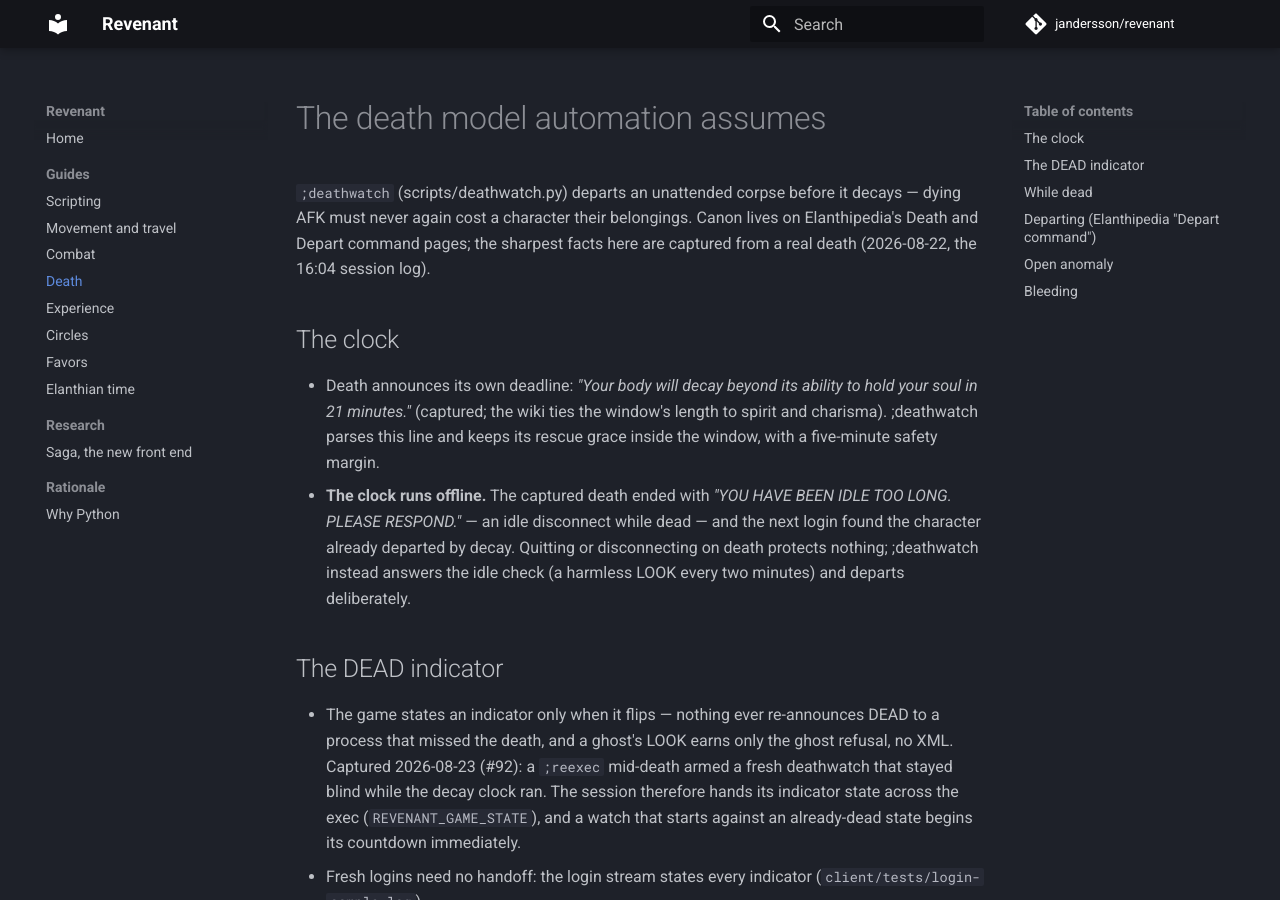
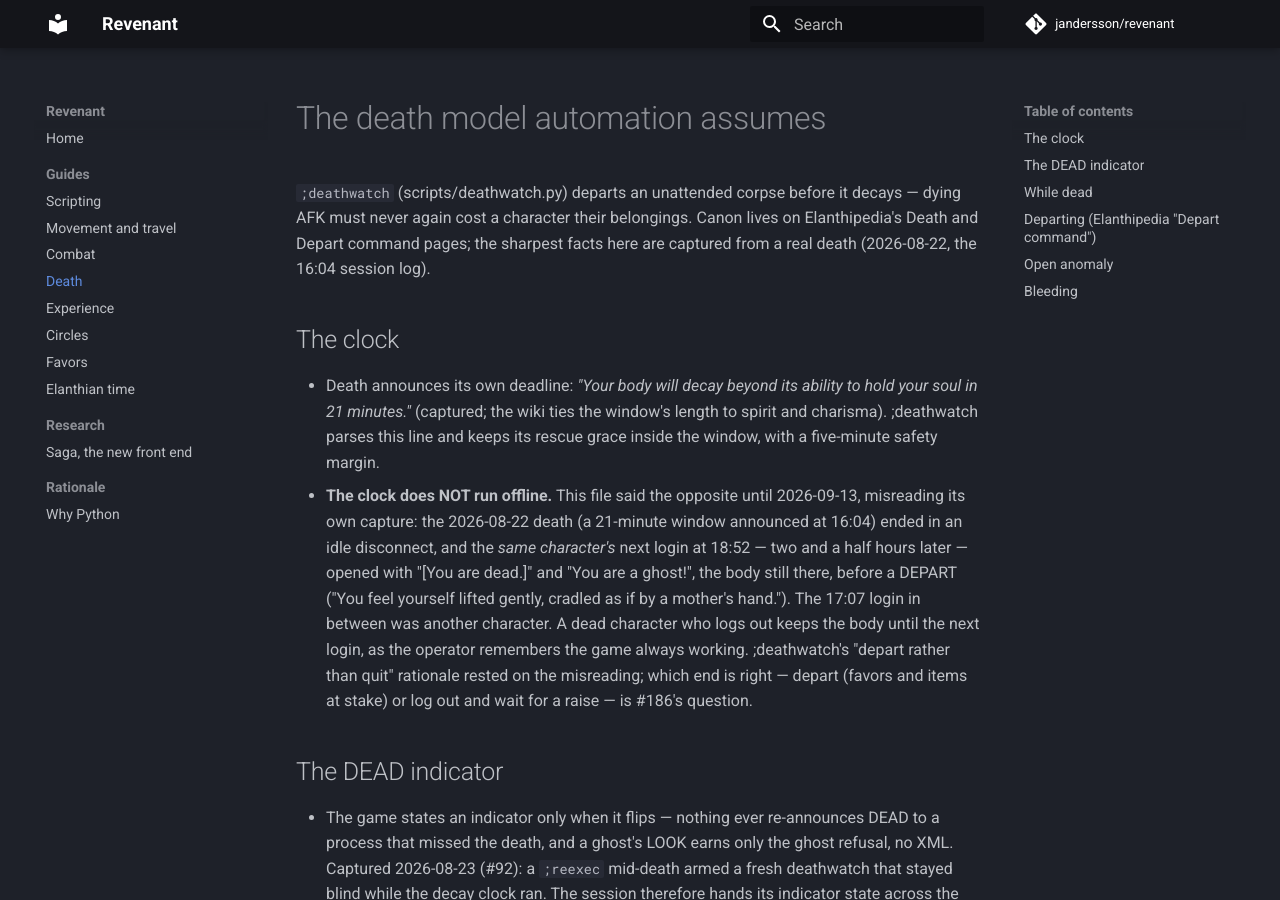
Before and after one commit to jandersson/revenant, an MkDocs documentation site: the page built from docs/death.md, in a window 1280 px wide and 900 px high. Built offline with MkDocs 1.6.1 and Material for MkDocs 9.7.7, drawn with Linux system fonts in a browser that asks for light colours; comment, search, counter and statistics services are not loaded.

Commit message:
docs(death): the decay clock does not run offline — the 2026-08-22 capture says so
docs/death.md claimed the clock runs offline, and ;deathwatch departs
rather than logging out on that claim. Re-read on 2026-09-13 after the
operator questioned it, the capture shows the opposite: the character
died at 16:04 with a 21-minute window, dropped on the idle check, and
the same character's next login at 18:52 opened with "[You are dead.]"
and "You are a ghost!", the body intact, before a DEPART. The 17:07
login taken for "found departed by decay" was another character.

The model and the deathwatch docstring now carry the finding; the
watch's behaviour is unchanged until #186 decides between departing at
the grace and logging out to wait for a raise.

Co-Authored-By: Claude Fable 5.1 <noreply@anthropic.com>

```diff
--- a/docs/death.md
+++ b/docs/death.md
@@ -13,12 +13,19 @@ pages; the sharpest facts here are captured from a real death
   the window's length to spirit and charisma). ;deathwatch parses
   this line and keeps its rescue grace inside the window, with a
   five-minute safety margin.
-- **The clock runs offline.** The captured death ended with *"YOU
-  HAVE BEEN IDLE TOO LONG. PLEASE RESPOND."* — an idle disconnect
-  while dead — and the next login found the character already
-  departed by decay. Quitting or disconnecting on death protects
-  nothing; ;deathwatch instead answers the idle check (a harmless
-  LOOK every two minutes) and departs deliberately.
+- **The clock does NOT run offline.** This file said the opposite
+  until 2026-09-13, misreading its own capture: the 2026-08-22 death
+  (a 21-minute window announced at 16:04) ended in an idle disconnect,
+  and the *same character's* next login at 18:52 — two and a half
+  hours later — opened with "[You are dead.]" and "You are a ghost!",
+  the body still there, before a DEPART ("You feel yourself lifted
+  gently, cradled as if by a mother's hand."). The 17:07 login in
+  between was another character. A dead character who logs out keeps
+  the body until the next login, as the operator remembers the game
+  always working. ;deathwatch's "depart rather than quit" rationale
+  rested on the misreading; which end is right — depart (favors and
+  items at stake) or log out and wait for a raise — is #186's
+  question.
 
 ## The DEAD indicator
 
```
Also changed, not shown: 1 other file.
